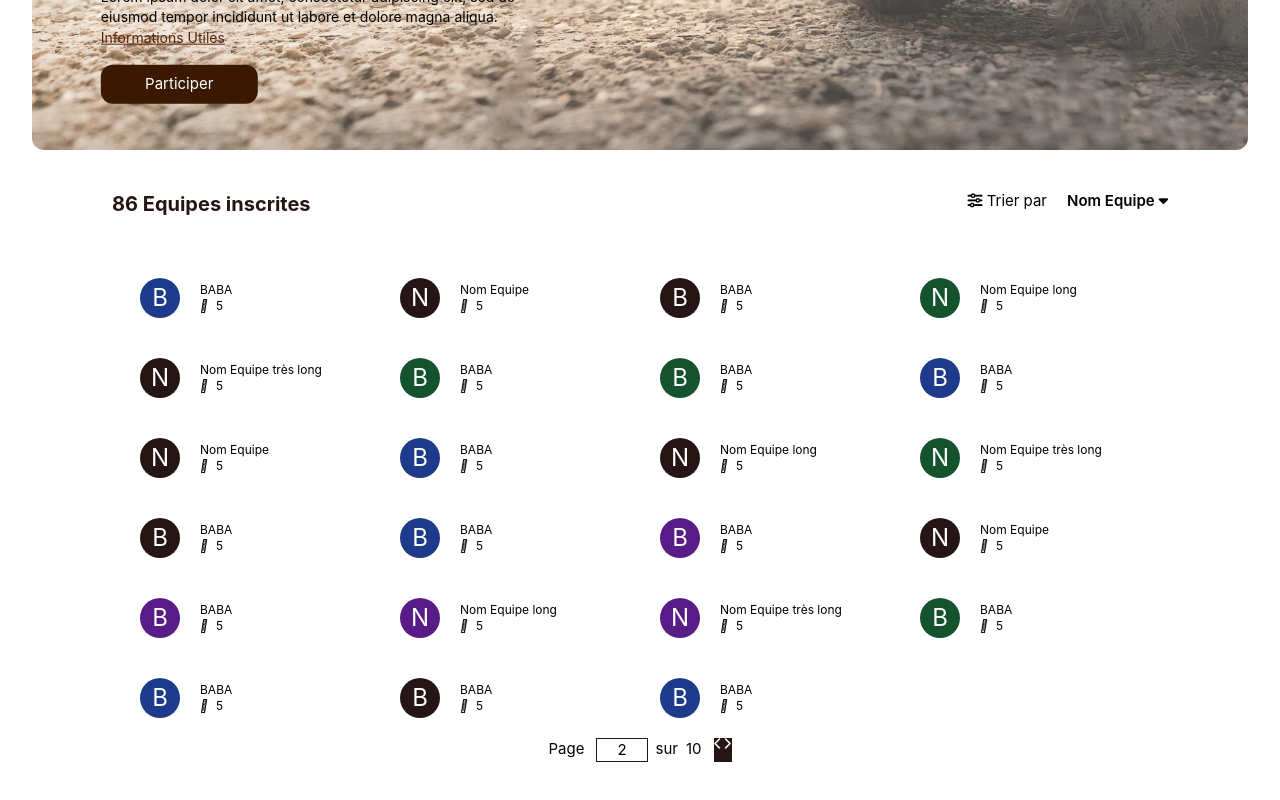
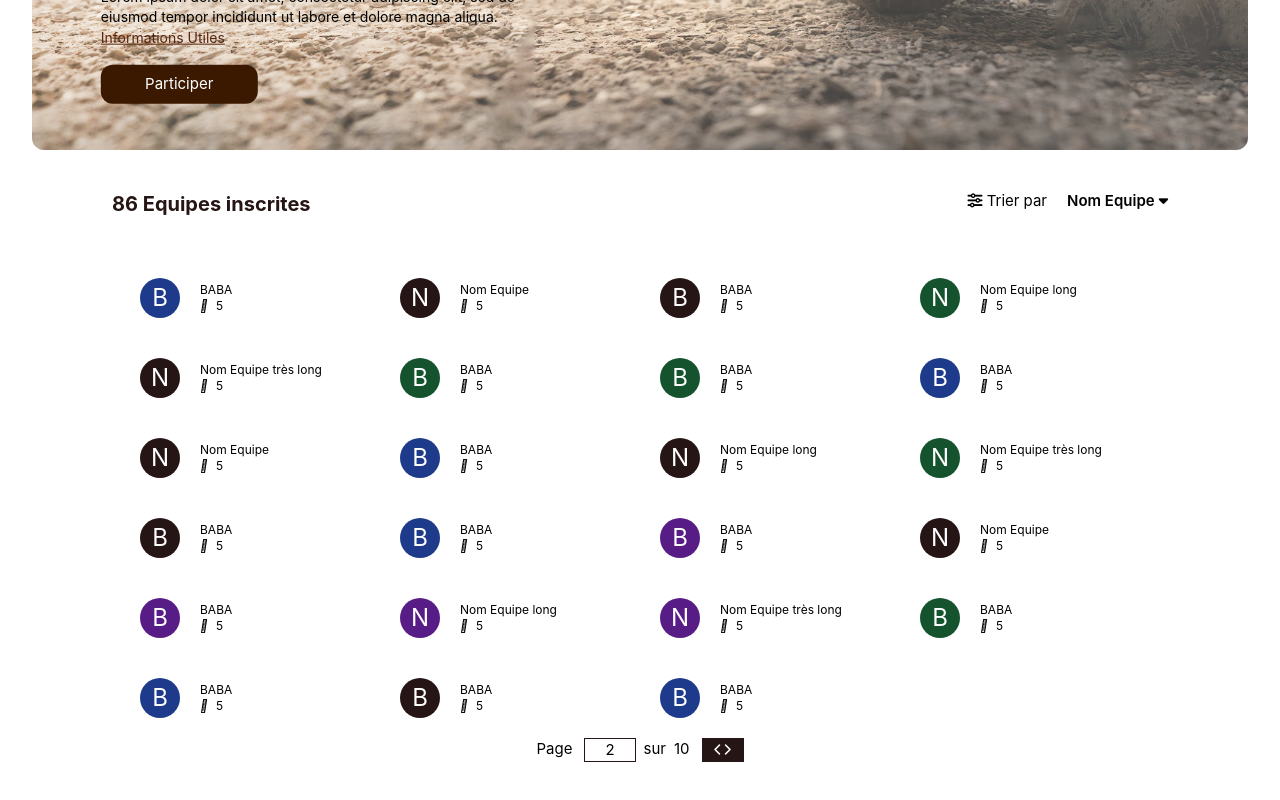
Before and after one commit to Arambarrix/ticp, a Vue app in the folder frontend/: page / in a window 1280 px wide. Shown: the part 274-1074 px from the top of the page. Built offline with nearby package versions, Linux system fonts and the light colour scheme; some icons are missing.

Commit message:
Deleting node modules at root

```diff
--- a/frontend/src/components/Pagination.vue
+++ b/frontend/src/components/Pagination.vue
@@ -7,7 +7,7 @@
             <span>sur</span>
             <span>10</span>
         </div>
-        <div class="flex flex-row justify-between bg-dark-brown text-white text-xs">
+        <div class="flex flex-row justify-between bg-dark-brown text-white text-xs px-3 items-center">
             <i class="fa-sharp fa-solid fa-chevron-left"></i>
             <i class="fa-sharp fa-solid fa-chevron-right"></i>
         </div>
--- a/package.json
+++ /dev/null
@@ -1,6 +0,0 @@
-{
-  "dependencies": {
-    "@vuelidate/core": "^2.0.0",
-    "@vuelidate/validators": "^2.0.0"
-  }
-}
```
Also changed, not shown: 1 other file (tests, documents, lock files or other folders).
